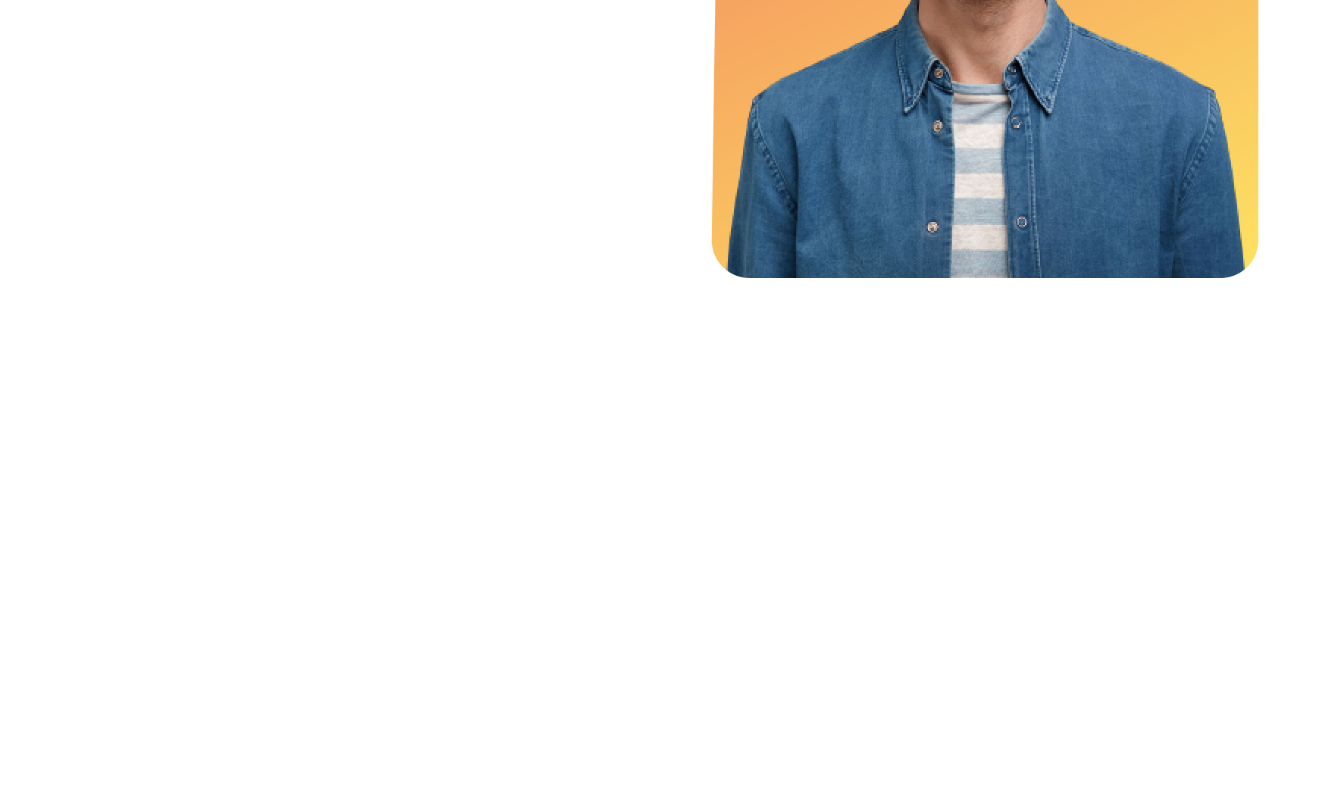
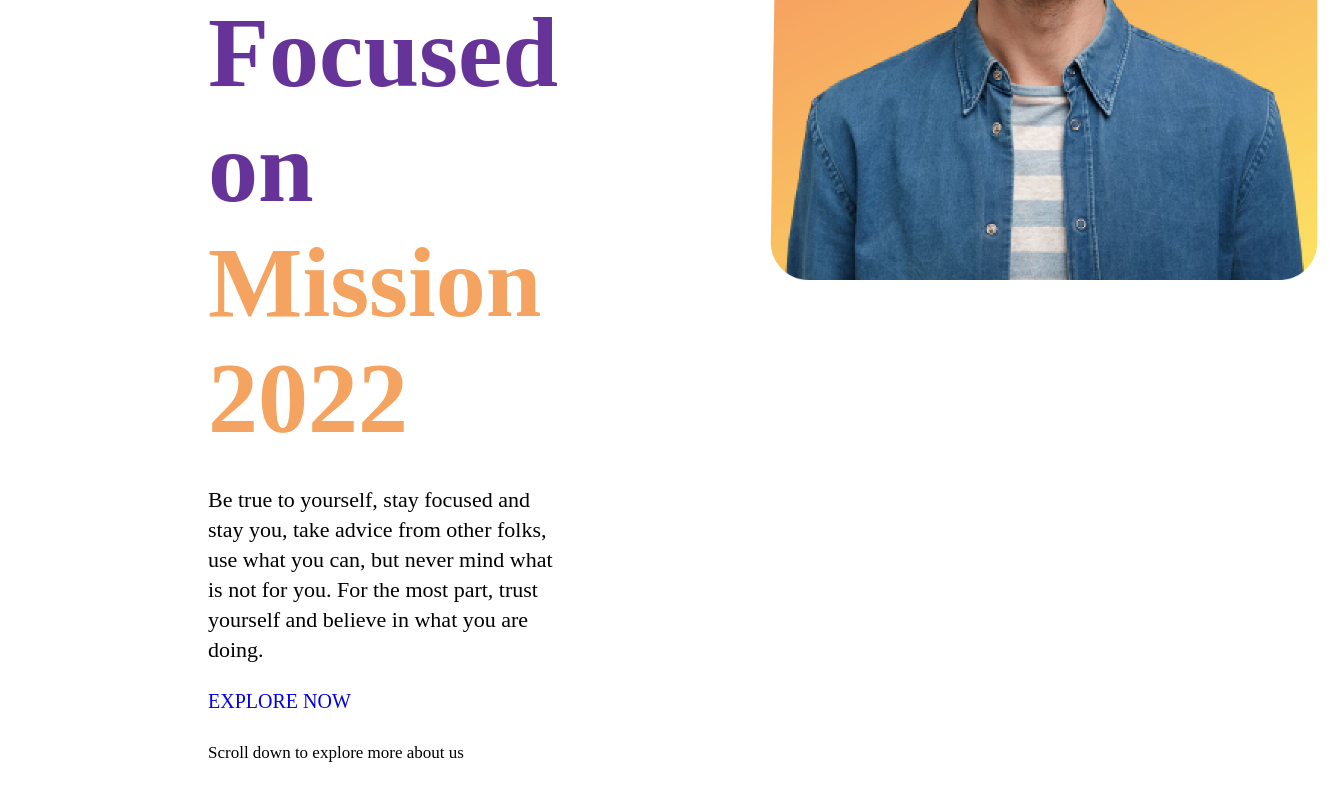
Before and after one commit to hamimhossain1/my-2022-mission, a plain HTML site: page index.html in a window 1280 px wide. Shown: the part 330-1130 px from the top of the page, 1331 px wide, since content can reach past the window. Before the commit the page ends 800 px from the top, so only its background shows below. Drawn offline with Linux system fonts and the light colour scheme.

Commit message:
new push

```diff
--- a/index.html
+++ b/index.html
@@ -9,11 +9,11 @@
 </head>
 <body>
     <section class="stay-focused">
-        <div>
-            <h1>Stay Focused on</h1>
-            <h1>Mission 2022</h1>
+        <div class="be-true">
+            <h1>Stay Focused on<span>Mission 2022</span></h1>
             <p>Be true to yourself, stay focused and stay you, take advice from other folks, use what you can, but never mind what is not for you. For the most part, trust yourself and believe in what you are doing.</p>
             <a href="https://www.programming-hero.com/" target="-blank">EXPLORE NOW</a>
+            <small>Scroll down to explore more about us</small>
         </div>
         <div><img src="person-1.png" alt="A beautiful person with glasses width="600" height="600"></div>
     </section>
--- a/style.css
+++ b/style.css
@@ -1,6 +1,36 @@
-h1{
+.stay-focused h1{
     color: rebeccapurple;
+    font-size: 100px;
+}
+.stay-focused h1 span{
+    display: block;
+    color: sandybrown;
 }
 .stay-focused{
     display: flex;
+    margin-top: 10px;
 }
+.be-true{
+    margin: 200px;
+}
+.be-true small{
+    display: block;
+    padding-top: 30px;
+    font-size: 17px;
+}
+.be-true p{
+    font-size: 20px;
+    padding-top: 30px;
+    padding-bottom: 25px;
+    font-size: 22px;
+    line-height: 30px;
+}
+h1,h2,h3,h4,h5,h6,span,p{
+    margin: 0px;
+    padding: 0px;
+}
+.be-true a{
+    text-decoration: none;
+    font-size: 20px;
+
+}
```
